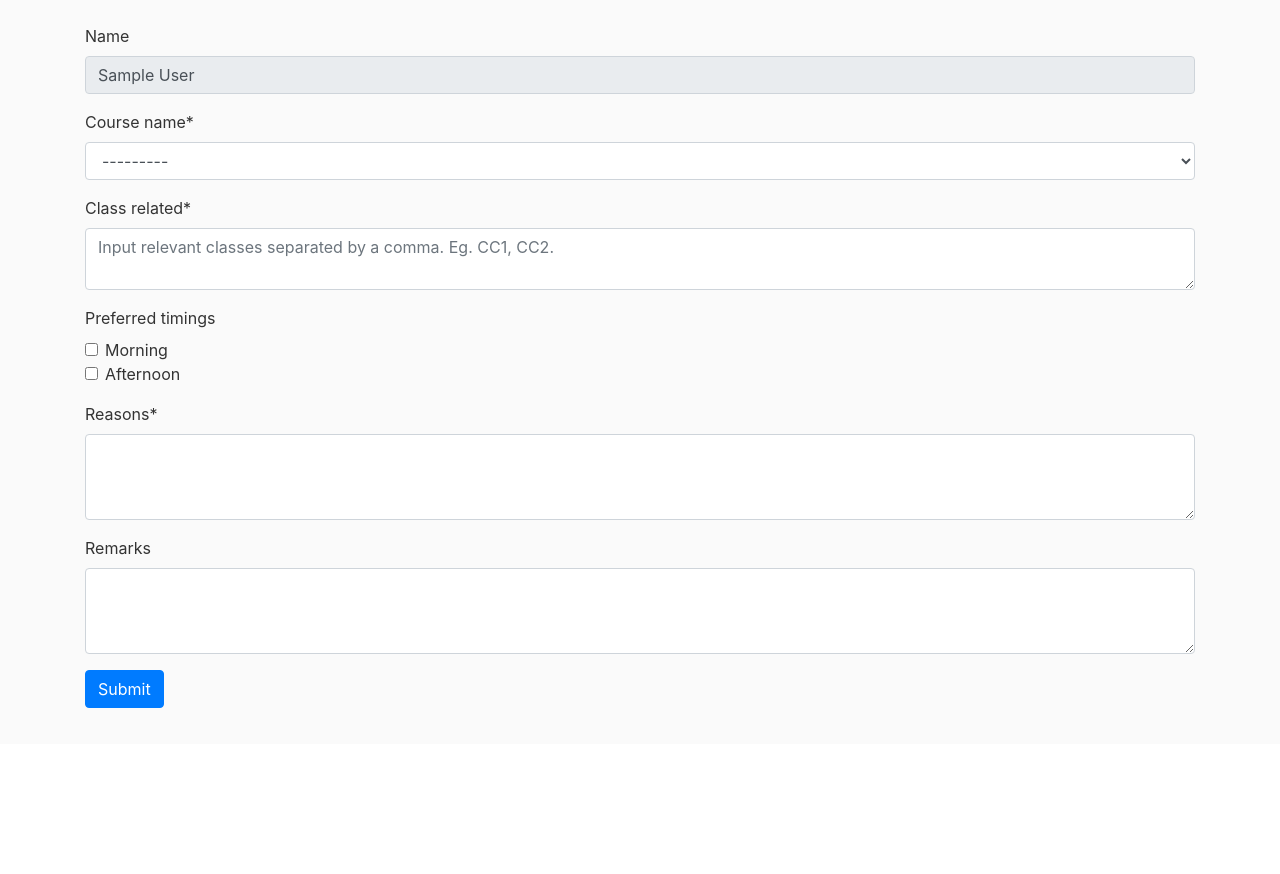
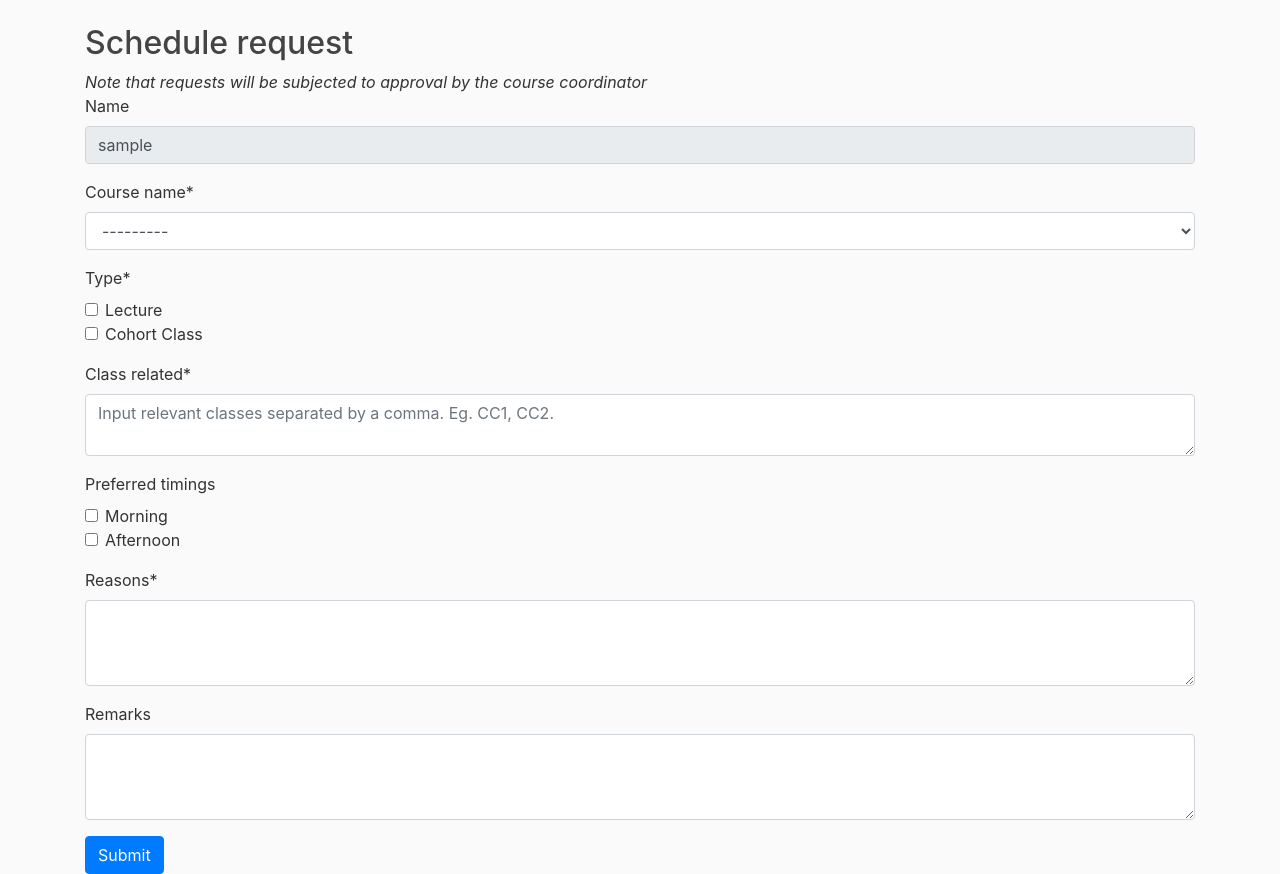
Before and after one commit to 2manslkh/sutd-scheduler-db, a Django app: page /request-form in a window 1280 px wide. Shown: the part 56-930 px from the top of the page. Before the commit the page ends 764 px from the top, so only its background shows below. Run offline with Django 3.2, Linux system fonts and the light colour scheme; the visitor is signed in with stand-in values (Sample User, id 1); some libraries are stand-ins or nearby versions.

Commit message:
added titles to pages; change to get_username()

```diff
--- a/django/mysite/formstoadmin/forms.py
+++ b/django/mysite/formstoadmin/forms.py
@@ -1,15 +1,22 @@
 from django import forms
 import datetime
 from users.models import Module, Class
+
 PREFERRED_TIMINGS = (
     ('morning', 'Morning'),
     ('afternoon', 'Afternoon'),
+)
+
+LESSON_TYPE = (
+    ('Lecture', 'Lecture'),
+    ('Cohort Class', 'Cohort Class'),
 )
 
 
 class ScheduleRequestForm(forms.Form):
     name = forms.CharField(disabled=True, required=False)
     course_name = forms.ModelChoiceField(queryset=Module.objects.all().order_by('subject').distinct())
+    Type = forms.MultipleChoiceField(widget=forms.CheckboxSelectMultiple, choices=LESSON_TYPE)
     class_related = forms.CharField(required=True, widget=forms.Textarea(attrs={'rows': 2, 'cols': 20, 'placeholder': "Input relevant classes separated by a comma. Eg. CC1, CC2."}))
     preferred_timings = forms.MultipleChoiceField(required=False, widget=forms.CheckboxSelectMultiple, choices=PREFERRED_TIMINGS)
     reasons = forms.CharField(widget=forms.Textarea(attrs={'rows': 3, 'cols': 20}))
--- a/django/mysite/formstoadmin/templates/formstoadmin/addevent.html
+++ b/django/mysite/formstoadmin/templates/formstoadmin/addevent.html
@@ -11,6 +11,7 @@
 {% load crispy_forms_tags %}
 
 {% block content %}
+<h2>Generate date and locations for in-vivo events</h2>
  <form method="post">
     {% csrf_token %}
 
--- a/django/mysite/formstoadmin/templates/formstoadmin/inputmodule.html
+++ b/django/mysite/formstoadmin/templates/formstoadmin/inputmodule.html
@@ -11,7 +11,7 @@
 {% load crispy_forms_tags %}
 
 {% block content %}
-
+<h2>Input Module Information</h2>
 <a href="{% url 'module-upload' %}">Bulk upload via CSV</a>
 
  <form method="post">
--- a/django/mysite/formstoadmin/templates/formstoadmin/schedulerequest.html
+++ b/django/mysite/formstoadmin/templates/formstoadmin/schedulerequest.html
@@ -9,6 +9,8 @@
 {% load crispy_forms_tags %}
 
 {% block content %}
+<h2>Schedule request</h2>
+<em>Note that requests will be subjected to approval by the course coordinator</em>
   <form method="post">
     {% csrf_token %}
     {{ form|crispy }}
--- a/django/mysite/formstoadmin/views.py
+++ b/django/mysite/formstoadmin/views.py
@@ -21,14 +21,14 @@ from users.models import Module, Class
 @login_required
 def scheduleRequest(request):
     if request.method == "POST":
-        form = ScheduleRequestForm(request.POST, initial={'name': request.user.get_full_name()})
+        form = ScheduleRequestForm(request.POST, initial={'name': request.user.get_username()})
         if form.is_valid():
             messages.success(request, 'Request submitted')
 
             # def save(self):
             data = form.cleaned_data
             s = ScheduleRequest(
-                name=request.user.get_full_name(),
+                name=request.user.get_username(),
                 course_code=data['course_code'],
                 class_related=data['class_related'],
                 preferred_timings=data['preferred_timings'],
@@ -36,9 +36,9 @@ def scheduleRequest(request):
                 remarks=data['remarks']
             )
             s.save()
-            form = ScheduleRequestForm(initial={'name': request.user.get_full_name()})
+            form = ScheduleRequestForm(initial={'name': request.user.get_username()})
     else:
-        form = ScheduleRequestForm(initial={'name': request.user.get_full_name()})  # or use user.get_username() for username
+        form = ScheduleRequestForm(initial={'name': request.user.get_username()})  # or use user.get_username() for username
     return render(request, 'formstoadmin/schedulerequest.html', {'form': form})
 
 
@@ -64,7 +64,6 @@ def inputModule(request):
                     'labs_per_week': data['labs_per_week']
                 })
             module_form = InputModuleInformation()
-            print(created)
             if created == False:
                 messages.success(request, 'Updated module')
             else:
@@ -86,6 +85,7 @@ class InputClassInfo(FormView):
     def post(self, request):
         form = InputClassInformation(request.POST)
         if form.is_valid():
+            print("IS VALID!")
             data = form.cleaned_data
             subject = data['module']
             if Class.objects.filter(module__subject=subject).exists():
@@ -95,6 +95,8 @@ class InputClassInfo(FormView):
                 messages.success(request, 'Class information updated')
 
             else:
+                title = data['module']
+                print(title)
                 form.save()
                 form = InputClassInformation()
                 messages.success(request, 'Class information added')
```
Also changed, not shown: django/mysite/formstoadmin/templates/formstoadmin/inputclass.html (+6 -1 lines).
